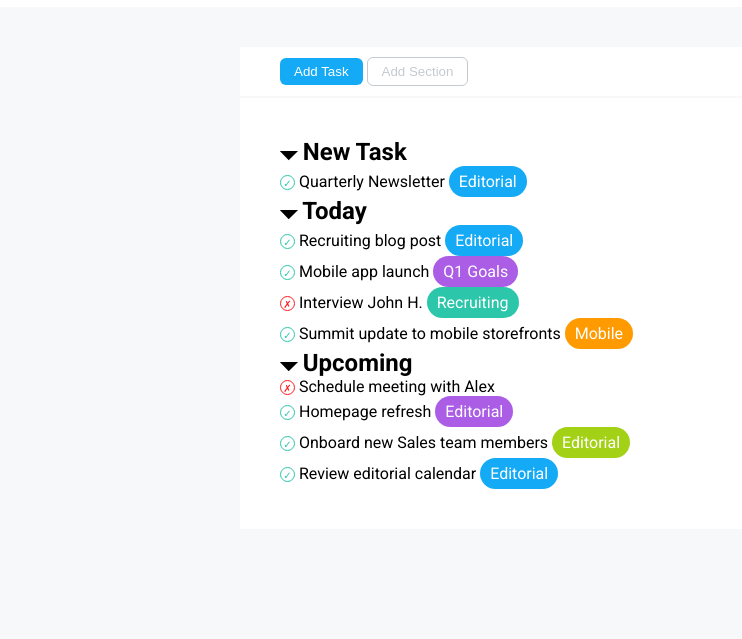
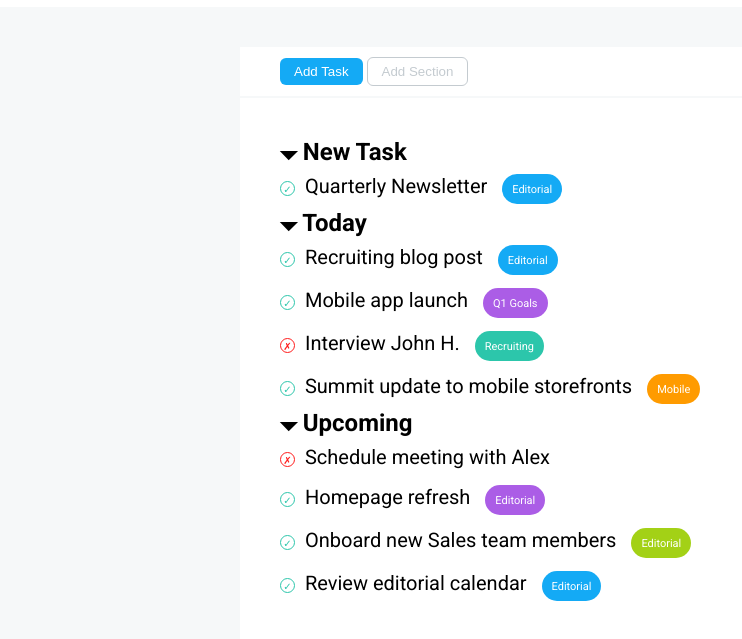
Before and after one commit to codewithFRANKGIGLI/html-css-toboolist, a plain HTML site: page index.html in a window 1280 px wide. Shown: the part 63-702 px from the top of the page, without its empty margins (0-742 px from the left). Drawn offline with Linux system fonts and the light colour scheme.

Commit message:
fix: margin padding everywhere

```diff
--- a/index.html
+++ b/index.html
@@ -32,7 +32,7 @@
             <!-- /barra comandi -->
             <!-- Tasks -->
         <div class="container tasks">
-            <div class="task title">
+            <div class="title">
                 <h2>&#128899; New Task</h2>
             </div>
             <div class="task">
@@ -40,7 +40,7 @@
                 <span>Quarterly Newsletter</span>
                 <span class="tag tag-blue">Editorial</span>
             </div>
-            <div class="task title">
+            <div class="title">
                 <h2>&#128899; Today</h2>
             </div>
             <div class="task">
@@ -63,7 +63,7 @@
                 <span>Summit update to mobile storefronts</span>
                 <span class="tag tag-orange">Mobile</span>
             </div>
-            <div class="task title">
+            <div class="title">
                 <h2>&#128899; Upcoming</h2>
             </div>
             <div class="task">
--- a/style.css
+++ b/style.css
@@ -30,7 +30,9 @@ header {
     background-color: white;
 }
 /* ----------/container---------- */
-
+main {
+    margin-bottom: 25px;
+}
 /* ----------barra comandi---------- */
 .command-bar {
     padding: 10px 40px;
@@ -79,9 +81,12 @@ header {
 .tag {
     display: inline-block;
     background-color: red;
+    height: 30px;
     padding: 6px 10px;
     color: #ffffff;
     border-radius: 16px;
+    font-size: 11px;
+    line-height: 20px;
 }
 .tag-blue {
     background: #14aaf5;
@@ -101,3 +106,11 @@ header {
 .tag-green {
     background: #a3d116
 }
+.task {
+    font-size: 20px;
+}
+span {
+    margin: 5px;
+    line-height: 40px;
+}
+/* ----------/tasks---------- */
```
